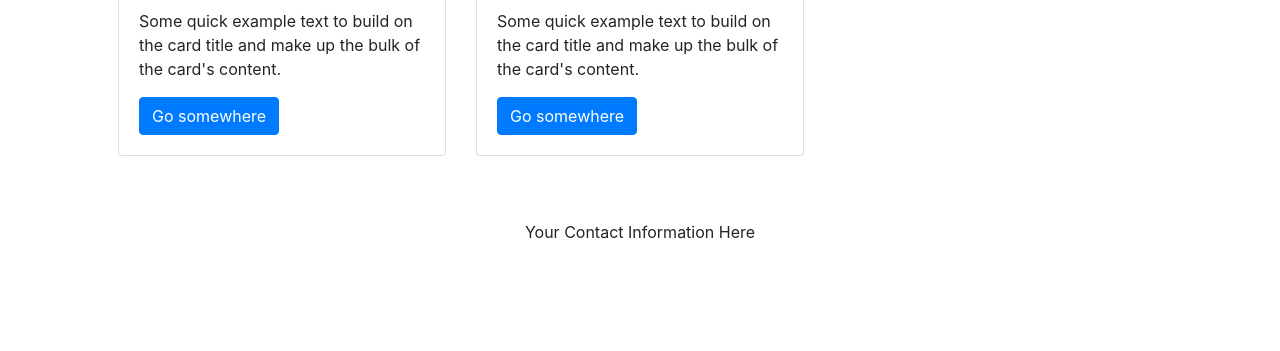
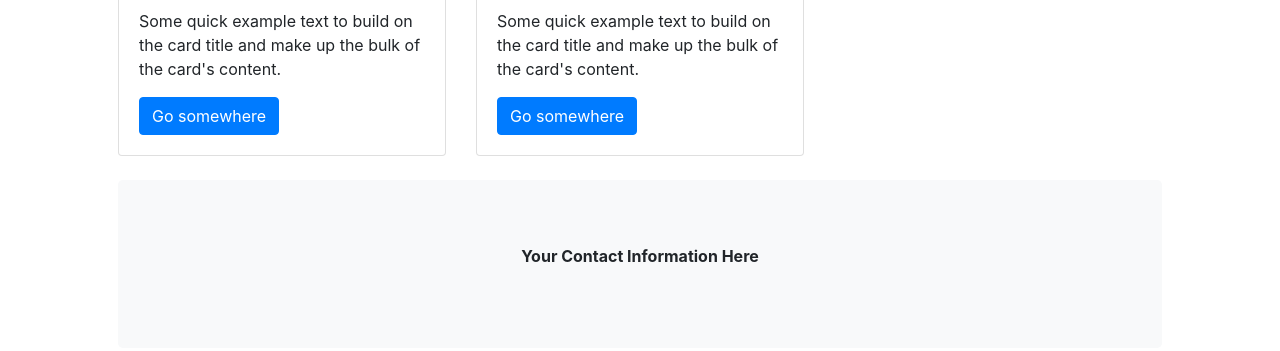
Before and after one commit to L3p1989/Bootstrap-Resume-Refresh, a plain HTML site: page index.html in a window 1280 px wide. Shown: the part 1669-2020 px from the top of the page. Drawn offline with nearby package versions, Linux system fonts and the light colour scheme.

Commit message:
altered bottom jumbotron to have a light background with the text centered and a top margin

```diff
--- a/index.html
+++ b/index.html
@@ -205,8 +205,9 @@
           </div>
         </div>
       </div>
-      <div class="jumbotron bg-white text-center">
-        <p>Your Contact Information Here</p>
+      <!--Jumbotron with text centered light background and top margin * 1.5-->
+      <div class="jumbotron text-center bg-light mt-4">
+        <p class="font-weight-bold">Your Contact Information Here</p>
       </div>
     </div>
   </body>
```
